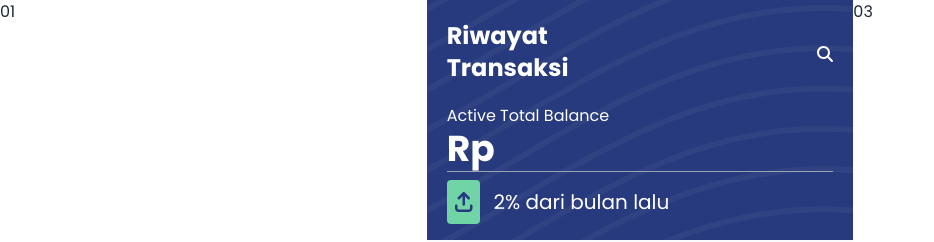
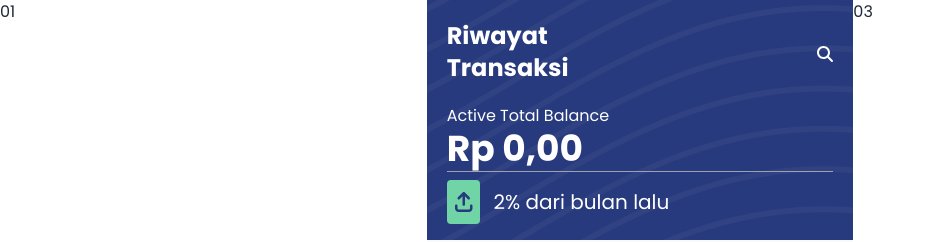
Before and after one commit to pratamafarhan10/fps-technoscape-2022, a Vue app: page /history in a window 1280 px wide. Shown: the top 242 px of the page, without its empty margins (0-934 px from the left). Built offline with nearby package versions, Linux system fonts and the light colour scheme; no server answers; sample sign-in values are in the browser's storage.

Commit message:
rupiah format

```diff
--- a/src/store/balance/mutations.js
+++ b/src/store/balance/mutations.js
@@ -1,5 +1,6 @@
 export default {
     setBalance(state, balance) {
+        console.log(balance);
         state.balance = balance.balance;
     }
 }
--- a/src/views/HistoryView.vue
+++ b/src/views/HistoryView.vue
@@ -17,7 +17,7 @@
                     Active Total Balance
                 </div>
                 <div class="font-bold text-4xl">
-                    Rp {{convertMoney(balance)}}
+                    {{ rupiahFormat(balance) }}
                 </div>
             </div>
             <div class="text-xl">
@@ -63,26 +63,27 @@
                                 <!-- pengeluaran/pemasukannya -->
                                 <div v-if="currentTab == 'pengeluaran'">
                                     <ul>
-                                        <li  v-for="(n,i) in outcome" :key="i">
-                                        <div class="grid grid-cols-9 border-b border-b-gray-200 py-2">
+                                        <li v-for="(n, i) in outcome" :key="i">
+                                            <div class="grid grid-cols-9 border-b border-b-gray-200 py-2 gap-4">
                                                 <div class="w-14 h-14">
                                                     <div class="bg-blue-200 rounded-lg p-2 flex justify-center">
                                                         <img src="../assets/gopay_logo.png" alt="">
                                                     </div>
                                                 </div>
-                                            <div class="col-span-4 grid grid-flow-row auto-rows">
-                                                <div class="text-lg font-bold text-black">{{outcome[i].description}}</div>
+                                                <div class="col-span-6 grid grid-flow-row auto-rows">
+                                                    <div class="text-md font-bold text-black">{{ outcome[i].description }}
+                                                    </div>
                                                     <div class="text-gray-400 font-semibold">
-                                                    {{outcome[i].category.classification_group}}
+                                                        {{ outcome[i].category.classification_group }}
                                                     </div>
                                                 </div>
-                                            <div class="col-span-4 grid grid-flow-row auto-rows text-end">
+                                                <div class="col-span-2 grid grid-flow-row auto-rows text-end">
                                                     <div class="text-lg font-bold" :class="{
                                                         'text-red-500': currentTab == 'pengeluaran',
                                                         'text-green-500': currentTab == 'pemasukan',
                                                     }">
                                                         <h1>
-                                                    {{outcome[i].amount}}
+                                                            {{ rupiahFormat(outcome[i].amount) }}
                                                         </h1>
                                                     </div>
                                                     <div class="text-gray-500">18 sept 2019</div>
@@ -94,26 +95,27 @@
                                 <!-- if pemasukan -->
                                 <div v-if="currentTab == 'pemasukan'">
                                     <ul>
-                                        <li  v-for="(n,i) in income" :key="i">
+                                        <li v-for="(n, i) in income" :key="i">
                                             <div class="grid grid-cols-9 border-b border-b-gray-200 py-2">
                                                 <div class="w-14 h-14">
                                                     <div class="bg-blue-200 rounded-lg p-2 flex justify-center">
                                                         <img src="../assets/gopay_logo.png" alt="">
                                                     </div>
                                                 </div>
-                                            <div class="col-span-4 grid grid-flow-row auto-rows">
-                                                <div class="text-lg font-bold text-black">{{income[i].description}}</div>
+                                                <div class="col-span-6 grid grid-flow-row auto-rows">
+                                                    <div class="text-md font-bold text-black">{{ income[i].description }}
+                                                    </div>
                                                     <div class="text-gray-400 font-semibold">
-                                                    {{income[i].category.classification_group}}
+                                                        {{ income[i].category.classification_group }}
                                                     </div>
                                                 </div>
-                                            <div class="col-span-4 grid grid-flow-row auto-rows text-end">
+                                                <div class="col-span-2 grid grid-flow-row auto-rows text-end">
                                                     <div class="text-lg font-bold" :class="{
                                                         'text-red-500': currentTab == 'pengeluaran',
                                                         'text-green-500': currentTab == 'pemasukan',
                                                     }">
                                                         <h1>
-                                                    {{income[i].amount}}
+                                                            {{ income[i].amount }}
                                                         </h1>
                                                     </div>
                                                     <div class="text-gray-500">18 sept 2019</div>
@@ -149,7 +151,7 @@ export default {
         }
     },
     methods: {
-         async dataTransaction(){
+        async dataTransaction() {
             let transaksi = await axios.get("https://sandbox.onebrick.io/v1/transaction/list", {
                 headers: {
                     'Authorization': `Bearer ${await this.getUserAccess()}`,
@@ -159,14 +161,16 @@ export default {
                     from: '2021-01-01',
                     to: '2022-06-15'
                 }
+
             }).then(response => {
                 return response.data.data
             })
 
+
             this.$store.dispatch('transaksi/setTransaksi', transaksi)
         },
 
-        async totalBalance(){
+        async totalBalance() {
             let balance = await axios.get("https://sandbox.onebrick.io/v1/account/list", {
                 headers: {
                     'Authorization': `Bearer ${await this.getUserAccess()}`,
@@ -182,10 +186,10 @@ export default {
             this.$store.dispatch('balance/setBalance', balance)
         },
 
-        async getUserAccess(){
-            let idToken  = localStorage.getItem('idToken');
+        async getUserAccess() {
+            let idToken = localStorage.getItem('idToken');
 
-            let data =  await axios({
+            let data = await axios({
                 method: 'get',
                 url: `https://fps-technoscape-default-rtdb.asia-southeast1.firebasedatabase.app/userToken/id_1/gopay.json?auth=${idToken}`,
             }).then(response => {
@@ -194,18 +198,23 @@ export default {
 
             return data
         },
-
-        convertMoney(money){
-            let moneyConvert = money.toString().replace(/\B(?=(\d{3})+(?!\d))/g, ".")
-            return moneyConvert
-        }
+        // convertMoney(money){
+        //     let moneyConvert = money.toString().replace(/\B(?=(\d{3})+(?!\d))/g, ".")
+        //     return moneyConvert
+        // }
+        rupiahFormat(number) {
+            return new Intl.NumberFormat("id-ID", {
+                style: "currency",
+                currency: "IDR",
+            }).format(number);
         },
-    async created(){
-       try{
+    },
+    async created() {
+        try {
             await this.dataTransaction()
             await this.totalBalance()
         }
-         catch(e){
+        catch (e) {
             console.log(e)
         }
     }
```
Lines whose indentation alone changed are shown as unchanged.
